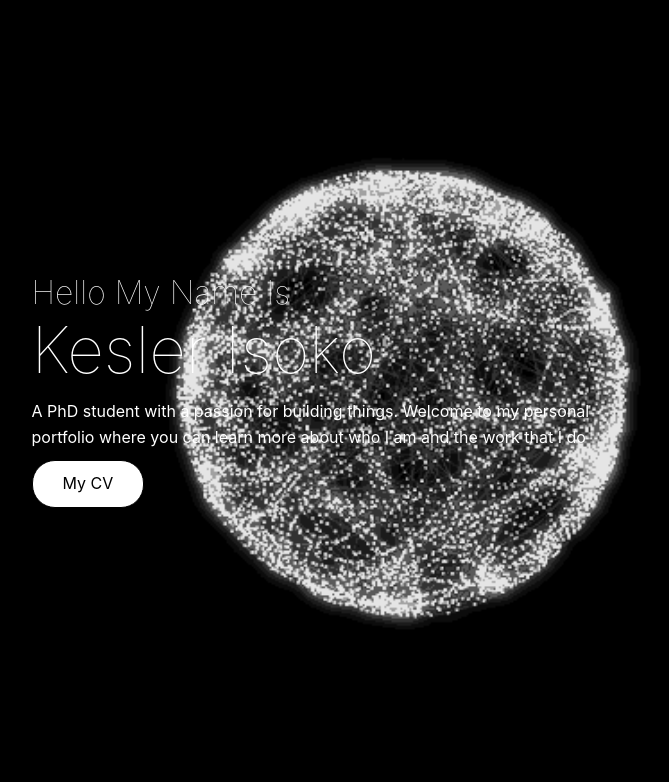
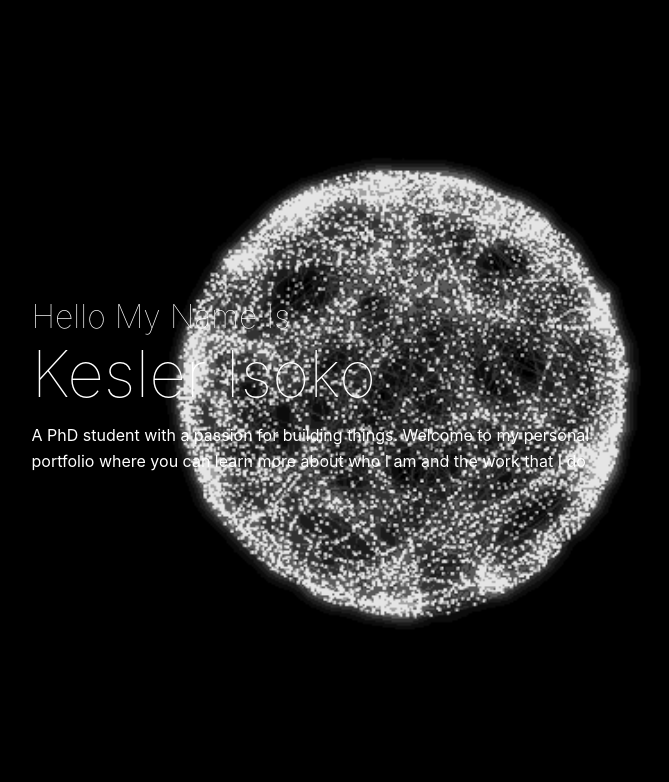
Before and after one commit to kesler20/personal_portfolio, a Flask app: page / in a window 1280 px wide. Shown: the part 65-847 px from the top of the page, without its empty margins (313-982 px from the left). Run offline with Flask 2, Linux system fonts and the light colour scheme.

Commit message:
Remove CV link and update ML project URL to DNN_for_bionic_arm
Co-authored-by: kesler20 <72452741+kesler20@users.noreply.github.com>

```diff
--- a/templates/index.html
+++ b/templates/index.html
@@ -17,7 +17,7 @@
                 <p>A PhD student with a passion for building things.
                 Welcome to my personal portfolio where you can learn more about who I am
                 and the work that I do</p>
-                <a href="{{ url_for('static', filename='img/CV_for_software.pdf') }}" class="btn btn-outline">My CV</a>
+
             </div>
             <div>
             </div>
@@ -55,7 +55,7 @@
                 <p class="md">Machine <a>Learning</a></p>
                 <p>programmed a reinforcement learning model for training a bionic arm</p>
                 <div class="card-btn">
-                    <a href="https://github.com/kesler20/reinforcement_learning" class="btn btn-outline in-card">Read More</a>
+                    <a href="https://github.com/kesler20/DNN_for_bionic_arm" class="btn btn-outline in-card">Read More</a>
                 </div>
                 <img class='bionics' src="{{ url_for('static', filename='img/bionics.jpg') }}" alt="random pic" srcset="">
             </div>
--- a/templates/projects.html
+++ b/templates/projects.html
@@ -39,7 +39,7 @@
                     <p class="md">Machine <a>Learning</a></p>
                     <p>programmed a reinforcement learning model for training a bionic arm</p>
                     <div class="card-btn">
-                        <a href="https://github.com/kesler20/reinforcement_learning" class="btn btn-outline in-card">Read More</a>
+                        <a href="https://github.com/kesler20/DNN_for_bionic_arm" class="btn btn-outline in-card">Read More</a>
                     </div>
                     <img class='bionics' src="{{ url_for('static', filename='img/bionics.jpg') }}" alt="random pic" srcset="">
                 </div>
```
